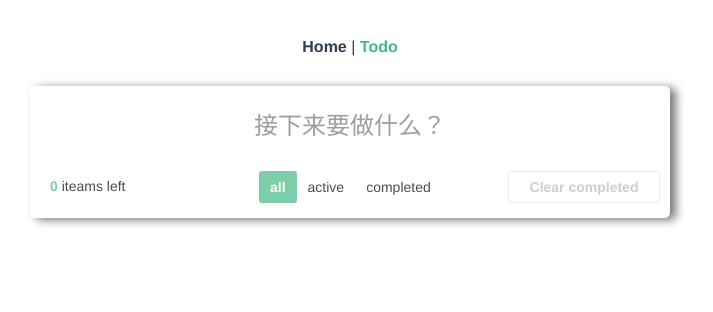
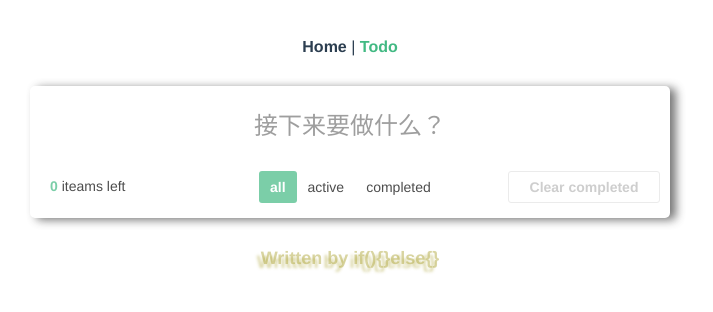
Before and after one commit to Sanm-ZH/test-vue3-learn, a Vue app: page /todoList in a window 1280 px wide. Shown: the top 312 px of the page, without its empty margins (290-1003 px from the left). Built offline with nearby package versions, Linux system fonts and the light colour scheme.

Commit message:
add 新增footer

```diff
--- /dev/null
+++ b/src/styles/author.scss
@@ -0,0 +1,30 @@
+#author {
+  margin-top: 30px;
+  text-align: center;
+  font-weight: 800;
+  color: #b9b9b9;
+  font-size: 18px;
+
+  @media (max-width: 18.75rem) {
+    font-size: 0.75rem;
+  }
+  animation: shadowText 20s infinite;
+  @keyframes shadowText {
+    0% {
+    }
+    20% {
+      text-shadow: -5px 4px 3px #cca02879;
+      color: #cca02879;
+    }
+    50% {
+      text-shadow: 0px 4px 3px #42b98379;
+      color: #42b98379;
+    }
+    75% {
+      text-shadow: 5px 4px 3px #40a0ff79;
+      color: #40a0ff79;
+    }
+    100% {
+    }
+  }
+}
--- /dev/null
+++ b/src/views/todoList/author.tsx
@@ -0,0 +1,18 @@
+import { defineComponent } from 'vue'
+import '@/styles/author.scss'
+
+export default defineComponent({
+  name: 'Author',
+  props: {
+    name: { type: String, default: 'if(){}else{}' }
+  },
+  setup(props) {
+    return () => {
+      return (
+        <div id='author'>
+          <span>Written by { props.name }</span>
+        </div>
+      )
+    }
+  }
+})
--- a/src/views/todoList/item.vue
+++ b/src/views/todoList/item.vue
@@ -6,7 +6,7 @@
       :value="todo.completed"
       @click="optCompletedClick"
     />
-    <label :class="[todo.completed ? 'completed' : '']"> {{ todo.content }}</label>
+    <label>{{ todo.content }}</label>
     <button
       class="destroy"
       @click="deleteTodo"
--- a/src/views/todoList/tab.vue
+++ b/src/views/todoList/tab.vue
@@ -100,6 +100,12 @@ export default defineComponent({
   margin-top: 10px;
   color: #b9b9b9;
   font-weight: bold;
+  transition-property: text-shadow, box-shadow;
+  transition-duration: 0.5s, 1s;
+  &:hover {
+    text-shadow: 5px 3px 3px;
+    box-shadow: 0 0 10px 2px;
+  }
 }
 .tabs {
   width: 200px;
--- a/src/views/todoList/todo.vue
+++ b/src/views/todoList/todo.vue
@@ -1,4 +1,5 @@
 <template>
+  <div>
     <div class="todo-app">
       <input
         type="text"
@@ -22,12 +23,15 @@
         @clearAll="clearAllCompleted"
       />
     </div>
+    <Author />
+  </div>
 </template>
 
 <script lang="ts">
 import { defineComponent, ref, computed, onMounted } from 'vue'
 import Item from './item.vue'
 import Tabs from './tab.vue'
+import Author from './author'
 import { TodoItem } from './todoInterface'
 import { isPCHandle } from '@/utils/utils'
 
@@ -35,7 +39,8 @@ export default defineComponent({
   name: 'TodoPage',
   components: {
     Item,
-    Tabs
+    Tabs,
+    Author
   },
   setup() {
     let id = 0
```
Also changed, not shown: .eslintrc.js. Lines whose indentation alone changed are shown as unchanged.
